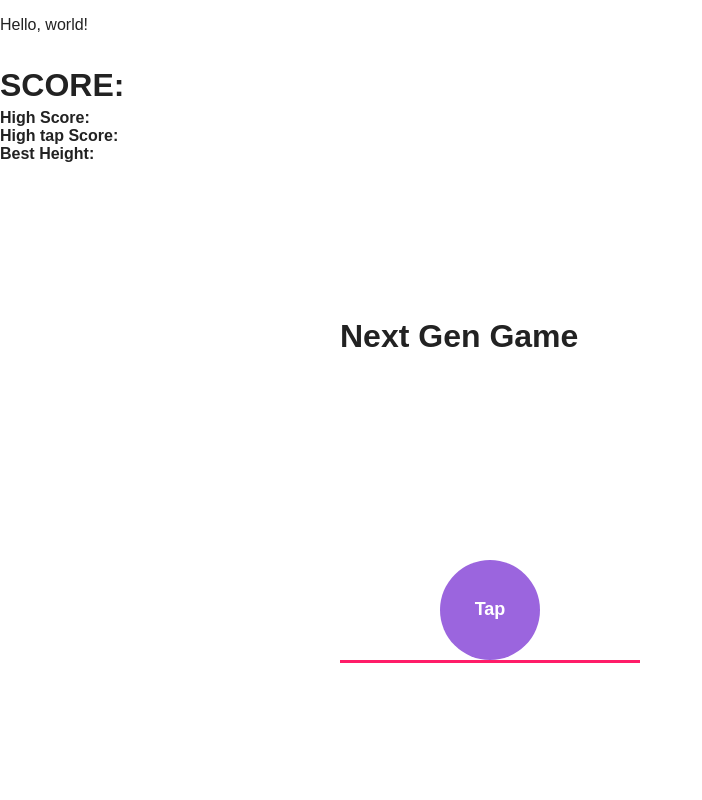
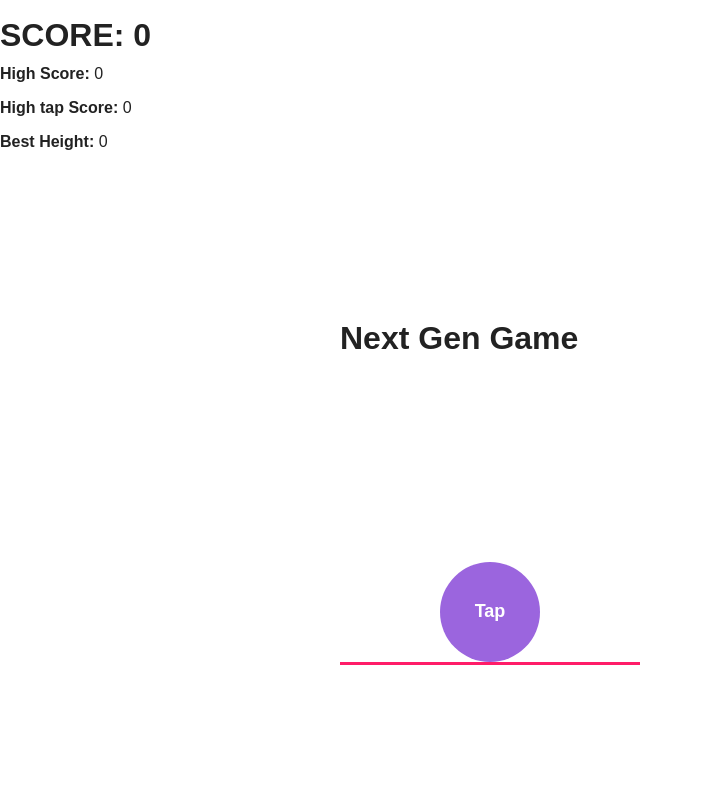
Before and after one commit to epfl-dojo/DojoBall, a website: page assets/index.html in a window 1280 px wide. Shown: the whole page, without its empty margins (0-702 px from the left). Drawn offline with Linux system fonts and the light colour scheme.

Commit message:
Some cleange

```diff
--- a/assets/index.html
+++ b/assets/index.html
@@ -2,24 +2,22 @@
 <html>
 
 <head>
-  <meta charset="utf-8">
-  <title>Dojoball</title>
-  <link href="style.css" rel="stylesheet">
+  <meta charset='utf-8'>
+  <title>DojoBall</title>
 </head>
 
 <body>
-
-  <p>Hello, world!</p>
-
-  <div><h1>SCORE: <span id='currentScore'></span></h1></div>
-  <div><b>High Score:</b> <span id='highScore'></span></div>
-  <div><b>High tap Score:</b> <span id='tapScore'></span></div>
-  <div><b>Best Height:</b> <span id='bestHeight'></span></div>
-<div class="pen">
-  <h1>Next Gen Game</h1>
-  <div class="area">
-    <div class="ball">Tap</div>
+  <div id='scoreinfo'>
+    <p><h1>SCORE: <span id='currentScore'>0</span></h2></p>
+    <p><b>High Score:</b> <span id='highScore'>0</span></p>
+    <p><b>High tap Score:</b> <span id='tapScore'>0</span></p>
+    <p><b>Best Height:</b> <span id='bestHeight'>0</span></p>
   </div>
-</div>
-  <script src="bundle.js"></script>
+  <div class='pen'>
+    <h1>Next Gen Game</h1>
+    <div class='area'>
+      <div class='ball'>Tap</div>
+    </div>
+  </div>
+  <script src='bundle.js'></script>
 </html>
--- a/game.js
+++ b/game.js
@@ -1,7 +1,6 @@
 console.log('Dojo Ball')
 
 import './assets/style.css'
-
 
 // Tweakables
 const stiffness = 800
```
